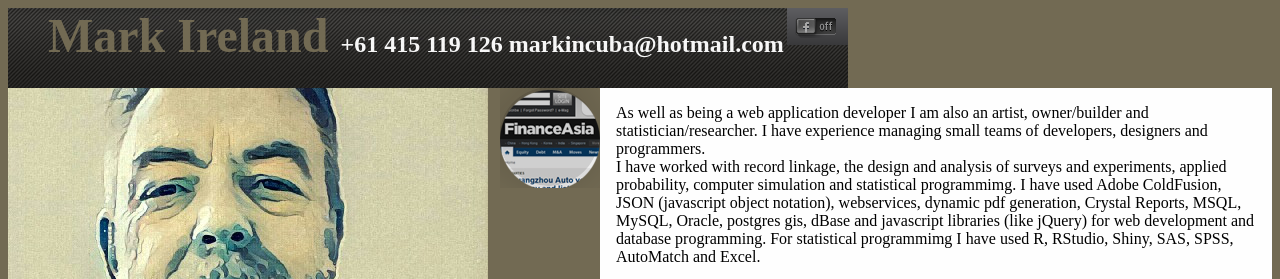
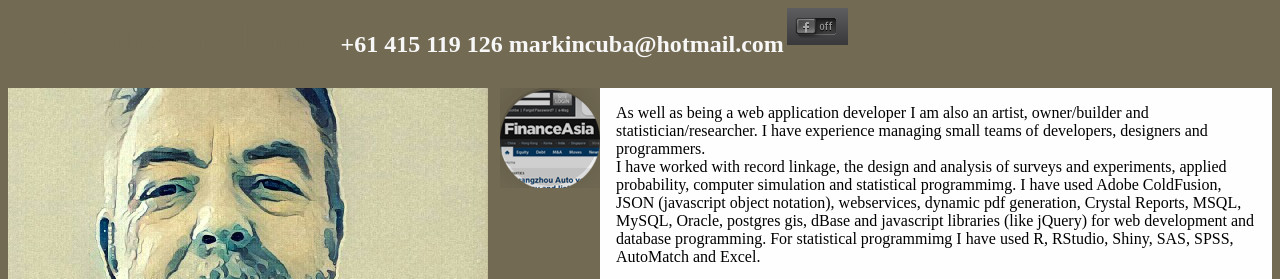
Before and after one commit to markireland/markireland.github.io, a plain HTML site: page index.html in a window 1280 px wide. Shown: the top 279 px of the page. Drawn offline with Linux system fonts and the light colour scheme.

Commit message:
Update index.html

```diff
--- a/index.html
+++ b/index.html
@@ -38,7 +38,7 @@ overflow: hidden;
 </head>
 <body style="background: #726a53 center center fixed;min-width: 1024px;">
 <div style="background: url(./town_2020.jpg) no-repeat;height: 1000px;padding 100 10 10 50;">
-<div style="background: url(./steam_bg.jpg);width: 800px;height: 80px;padding: 0 0 0 40px;"><img src="./F_Off.png" style="float: right;" alt="" border="0">
+<div style="background: #726a53; width: 800px;height: 80px;padding: 0 0 0 40px;"><img src="./F_Off.png" style="float: right;" alt="" border="0">
 <h1 style="font: Verdana, !important; font-size: 48px;color: #726a53;padding: 0;margin: 0;">
 	Mark Ireland
 	<span style="font-size: 24px;color: #f7f7f7;">+61 415 119 126 markincuba@hotmail.com</span></h1>
```
